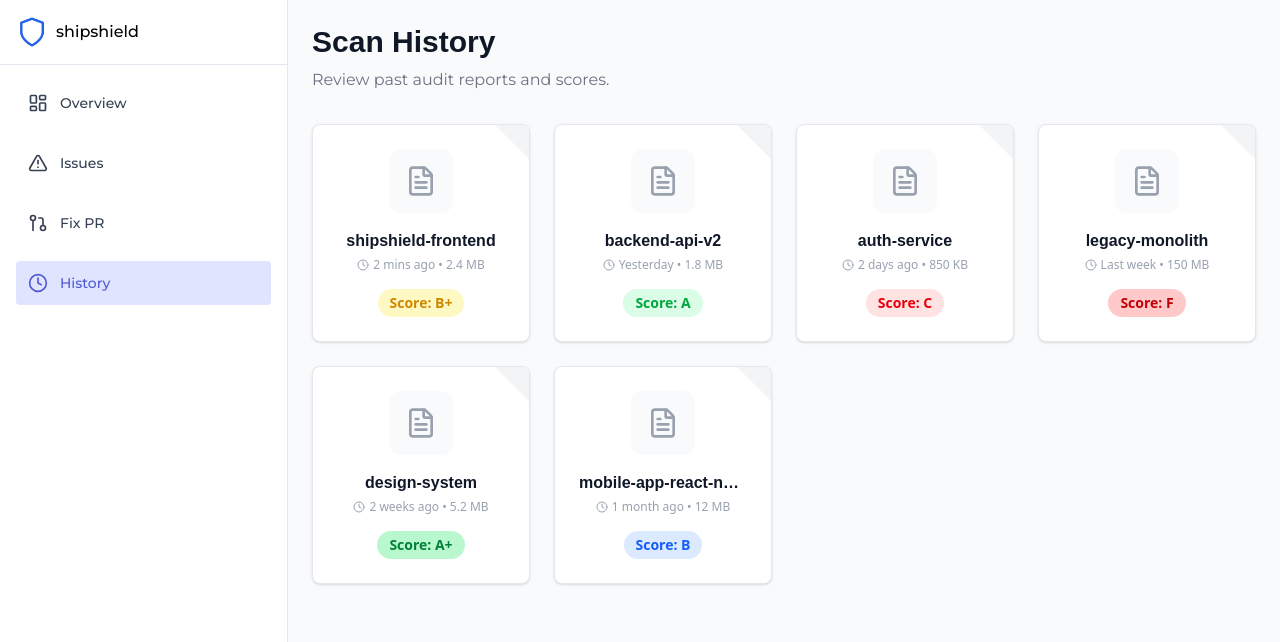
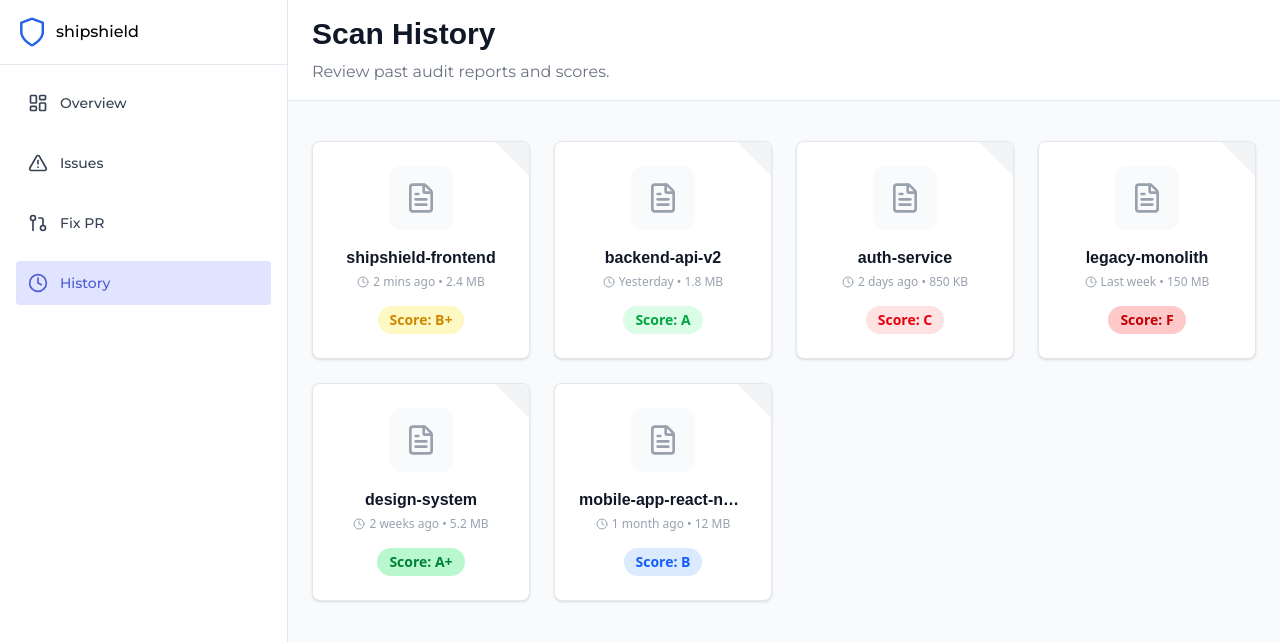
Before and after one commit to nife-codes/shipshield, a React (Vite) app in the folder shipshield-frontend/: page /history in a window 1280 px wide. Shown: the top 642 px of the page. Built offline with nearby package versions, Linux system fonts and the light colour scheme; a web font is replaced by a local one.

Commit message:
feat: Add initial Dashboard, History, and Landing pages with Framer Motion animation variants.

```diff
--- a/shipshield-frontend/src/Pages/Dashboard.jsx
+++ b/shipshield-frontend/src/Pages/Dashboard.jsx
@@ -11,29 +11,14 @@ import {
   UploadCloud,
 } from 'lucide-react'
 import { motion } from 'framer-motion'
+import { containerVariants, itemVariants } from '../animations/variants'
 
 
 
 const Dashboard = () => {
   const [isModalOpen, setIsModalOpen] = useState(false);
 
-  const containerVariants = {
-    hidden: { opacity: 0 },
-    visible: {
-      opacity: 1,
-      transition: {
-        staggerChildren: 0.1
-      }
-    }
-  };
 
-  const itemVariants = {
-    hidden: { y: 20, opacity: 0 },
-    visible: {
-      y: 0,
-      opacity: 1
-    }
-  };
 
   return (
     <section className='min-h-screen bg-gray-50'>
--- a/shipshield-frontend/src/Pages/History.jsx
+++ b/shipshield-frontend/src/Pages/History.jsx
@@ -1,6 +1,7 @@
 import React from 'react';
 import { FileText, Calendar, Clock, Star } from 'lucide-react';
 import { motion } from 'framer-motion';
+import { containerVariants, itemVariants } from '../animations/variants';
 
 const History = () => {
     // Mock data for past scans
@@ -13,27 +14,11 @@ const History = () => {
         { id: 6, repo: 'mobile-app-react-native', date: '1 month ago', score: 'B', scoreColor: 'text-blue-600 bg-blue-100', size: '12 MB' },
     ];
 
-    const containerVariants = {
-        hidden: { opacity: 0 },
-        visible: {
-            opacity: 1,
-            transition: {
-                staggerChildren: 0.1
-            }
-        }
-    };
 
-    const itemVariants = {
-        hidden: { y: 20, opacity: 0 },
-        visible: {
-            y: 0,
-            opacity: 1
-        }
-    };
 
     return (
-        <section className='min-h-screen bg-gray-50 p-6'>
-            <header className='mb-8'>
+        <section className='min-h-screen bg-gray-50'>
+            <header className='bg-white border-b border-[#E2E8F0] px-6 py-4  mb-4'>
                 <h1 className='text-3xl font-bold text-gray-900'>Scan History</h1>
                 <p className='text-gray-500 mt-2'>Review past audit reports and scores.</p>
             </header>
@@ -42,7 +27,7 @@ const History = () => {
                 variants={containerVariants}
                 initial="hidden"
                 animate="visible"
-                className="grid grid-cols-1 sm:grid-cols-2 md:grid-cols-3 lg:grid-cols-4 gap-6"
+                className="grid grid-cols-1 sm:grid-cols-2 md:grid-cols-3 lg:grid-cols-4 gap-6 p-6"
             >
                 {historyData.map((item) => (
                     <motion.div
--- a/shipshield-frontend/src/Pages/Landing.jsx
+++ b/shipshield-frontend/src/Pages/Landing.jsx
@@ -6,11 +6,12 @@ import {
     CheckCircle2,
 } from "lucide-react";
 import { motion } from "framer-motion";
+import { containerVariantsStaggerBig as containerVariants, itemVariants } from "../animations/variants";
 
 
 const Landing = () => {
 
-    const features =[
+    const features = [
         {
             icon: ShieldAlert,
             title: "Vulnerability Scan",
@@ -28,31 +29,11 @@ const Landing = () => {
         }
     ]
 
-    const containerVariants = {
-        hidden: { opacity: 0 },
-        visible: {
-            opacity: 1,
-            transition: {
-                staggerChildren: 0.2
-            }
-        }
-    };
 
-    const itemVariants = {
-        hidden: { y: 20, opacity: 0 },
-        visible: {
-            y: 0,
-            opacity: 1,
-            transition: {
-                type: "spring",
-                stiffness: 100
-            }
-        }
-    };
 
     return (
         <>
-    <Navbar/>
+            <Navbar />
             <section className="bg-[#0B0E17] min-h-screen text-white p-6 md:p-10 flex flex-col items-center">
                 <motion.div
                     initial={{ opacity: 0, y: -20 }}
--- /dev/null
+++ b/shipshield-frontend/src/animations/variants.js
@@ -0,0 +1,47 @@
+export const containerVariants = {
+    hidden: { opacity: 0 },
+    visible: {
+        opacity: 1,
+        transition: {
+            staggerChildren: 0.1,
+            delayChildren: 0.1,
+        }
+    }
+};
+
+export const itemVariants = {
+    hidden: { y: 20, opacity: 0 },
+    visible: {
+        y: 0,
+        opacity: 1,
+        transition: {
+            type: "spring",
+            stiffness: 100,
+            damping: 15
+        }
+    }
+};
+
+export const containerVariantsStaggerBig = {
+    hidden: { opacity: 0 },
+    visible: {
+        opacity: 1,
+        transition: {
+            staggerChildren: 0.2,
+        }
+    }
+};
+
+export const fadeIn = {
+    hidden: { opacity: 0 },
+    visible: {
+        opacity: 1,
+        transition: { duration: 0.5 }
+    },
+    exit: { opacity: 0 }
+};
+
+export const fadeInUp = {
+    hidden: { opacity: 0, y: 20 },
+    visible: { opacity: 1, y: 0, transition: { duration: 0.5 } }
+};
```
Lines whose indentation alone changed are shown as unchanged.
